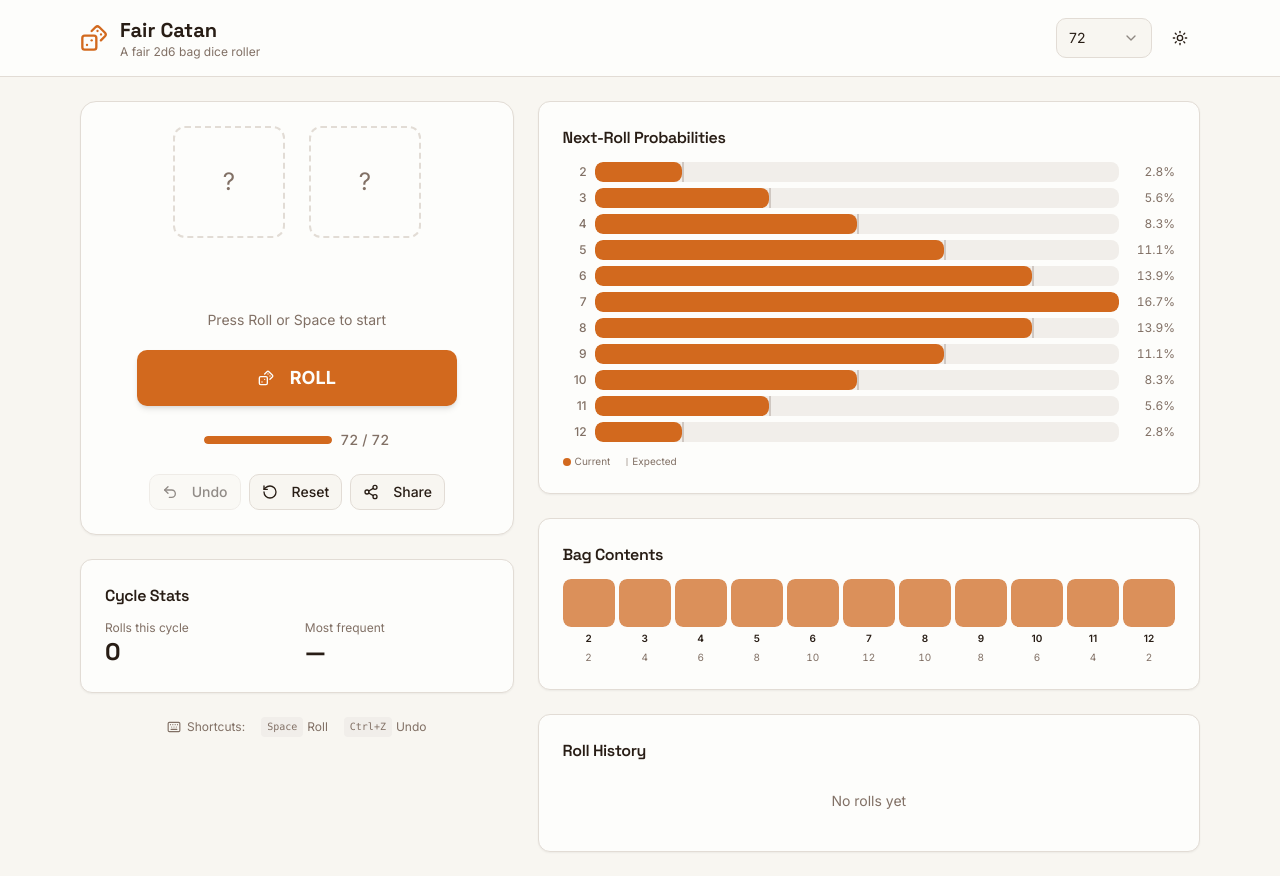
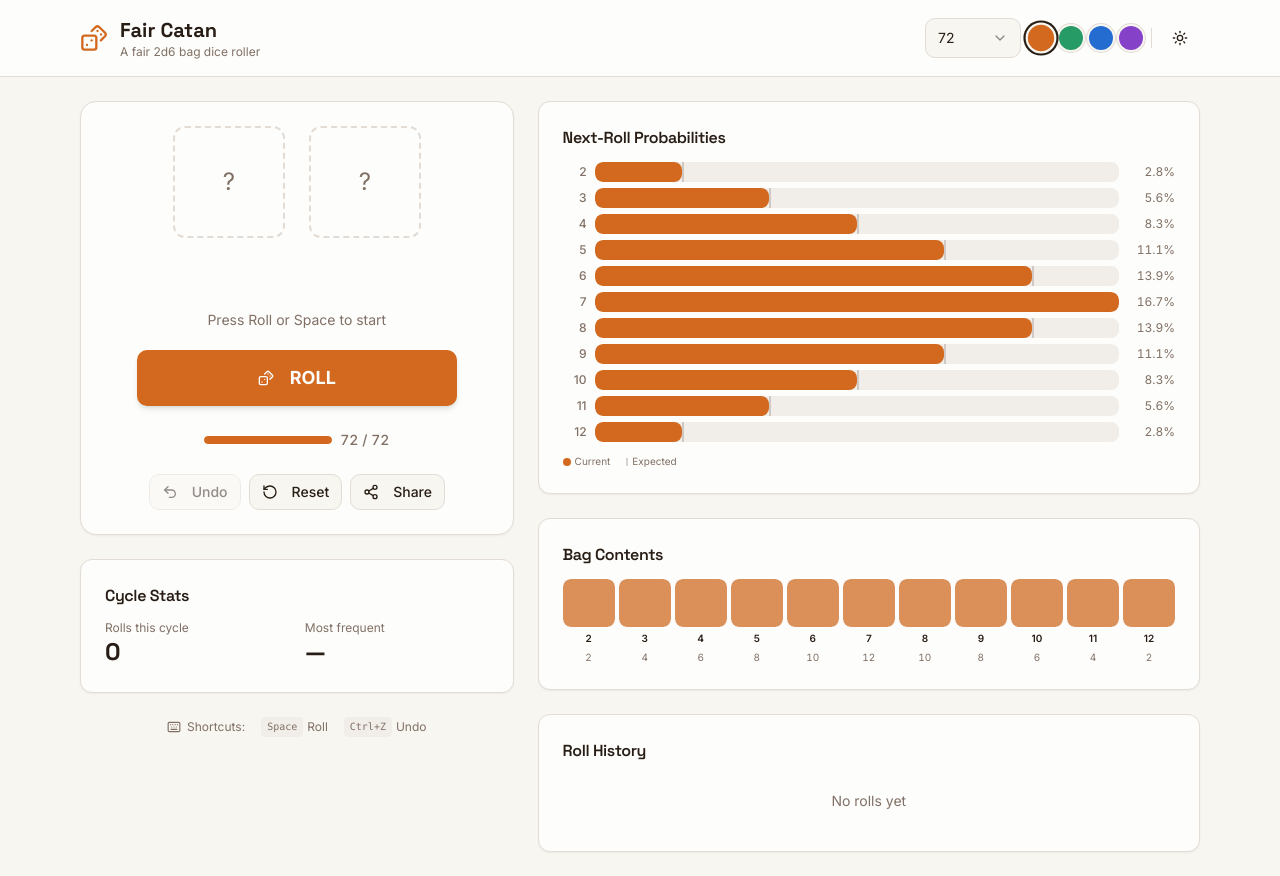
Before and after one commit to andresquin03/fair-catan-app, a Next.js app: page / in a window 1280 px wide. Built offline with nearby package versions, Linux system fonts and the light colour scheme.

Commit message:
feat: add accent color theme picker and overrides\n\nIntroduce accent theme classes and AccentPicker component for color selection.

```diff
--- a/app/globals.css
+++ b/app/globals.css
@@ -75,4 +75,64 @@ body {
   body {
     @apply bg-background text-foreground;
   }
+
+  /* ── Accent colour overrides ─────────────────────────────── */
+  /* Orange is the default — no extra class needed.            */
+
+  /* Green */
+  .accent-green {
+    --primary: 152 60% 38%;
+    --primary-foreground: 152 30% 97%;
+    --ring: 152 60% 38%;
+    --accent: 162 50% 44%;
+    --accent-foreground: 152 30% 97%;
+    --chart-1: 152 60% 38%;
+  }
+  .dark.accent-green,
+  .dark .accent-green {
+    --primary: 152 55% 50%;
+    --primary-foreground: 152 30% 8%;
+    --ring: 152 55% 50%;
+    --accent: 162 50% 52%;
+    --accent-foreground: 152 30% 8%;
+    --chart-1: 152 55% 50%;
+  }
+
+  /* Blue */
+  .accent-blue {
+    --primary: 215 70% 48%;
+    --primary-foreground: 215 30% 97%;
+    --ring: 215 70% 48%;
+    --accent: 205 65% 55%;
+    --accent-foreground: 215 30% 97%;
+    --chart-1: 215 70% 48%;
+  }
+  .dark.accent-blue,
+  .dark .accent-blue {
+    --primary: 215 70% 58%;
+    --primary-foreground: 215 30% 8%;
+    --ring: 215 70% 58%;
+    --accent: 205 65% 62%;
+    --accent-foreground: 215 30% 8%;
+    --chart-1: 215 70% 58%;
+  }
+
+  /* Violet */
+  .accent-violet {
+    --primary: 270 55% 52%;
+    --primary-foreground: 270 30% 97%;
+    --ring: 270 55% 52%;
+    --accent: 280 50% 58%;
+    --accent-foreground: 270 30% 97%;
+    --chart-1: 270 55% 52%;
+  }
+  .dark.accent-violet,
+  .dark .accent-violet {
+    --primary: 270 55% 62%;
+    --primary-foreground: 270 30% 8%;
+    --ring: 270 55% 62%;
+    --accent: 280 50% 65%;
+    --accent-foreground: 270 30% 8%;
+    --chart-1: 270 55% 62%;
+  }
 }
--- /dev/null
+++ b/components/fair-catan/accent-picker.tsx
@@ -0,0 +1,45 @@
+"use client"
+
+import { cn } from "@/lib/utils"
+
+export type AccentColor = "orange" | "green" | "blue" | "violet"
+
+interface AccentPickerProps {
+  value: AccentColor
+  onChange: (color: AccentColor) => void
+}
+
+const ACCENTS: { id: AccentColor; label: string; swatch: string }[] = [
+  { id: "orange", label: "Orange",  swatch: "bg-[hsl(25,75%,47%)] dark:bg-[hsl(30,80%,55%)]" },
+  { id: "green",  label: "Green",   swatch: "bg-[hsl(152,60%,38%)] dark:bg-[hsl(152,55%,50%)]" },
+  { id: "blue",   label: "Blue",    swatch: "bg-[hsl(215,70%,48%)] dark:bg-[hsl(215,70%,58%)]" },
+  { id: "violet", label: "Violet",  swatch: "bg-[hsl(270,55%,52%)] dark:bg-[hsl(270,55%,62%)]" },
+]
+
+export function AccentPicker({ value, onChange }: AccentPickerProps) {
+  return (
+    <div className="flex items-center gap-1.5" role="radiogroup" aria-label="Accent color">
+      {ACCENTS.map((accent) => {
+        const selected = value === accent.id
+        return (
+          <button
+            key={accent.id}
+            type="button"
+            role="radio"
+            aria-checked={selected}
+            aria-label={accent.label}
+            onClick={() => onChange(accent.id)}
+            className={cn(
+              "h-6 w-6 rounded-full transition-all",
+              "ring-offset-2 ring-offset-background",
+              accent.swatch,
+              selected
+                ? "ring-2 ring-foreground scale-110"
+                : "ring-1 ring-border hover:ring-foreground/50 hover:scale-105"
+            )}
+          />
+        )
+      })}
+    </div>
+  )
+}
--- a/components/fair-catan/fair-catan-game.tsx
+++ b/components/fair-catan/fair-catan-game.tsx
@@ -3,6 +3,7 @@
 import { useCallback, useEffect, useReducer, useRef, useState } from "react"
 import { toast } from "sonner"
 import { useTheme } from "next-themes"
+import { cn } from "@/lib/utils"
 import {
   Dices,
   Moon,
@@ -43,6 +44,7 @@ import { ProbabilityChart } from "./probability-chart"
 import { BagStatus } from "./bag-status"
 import { RollHistory } from "./roll-history"
 import { StatsCard } from "./stats-card"
+import { AccentPicker, type AccentColor } from "./accent-picker"
 
 import {
   type BagSize,
@@ -132,6 +134,7 @@ export function FairCatanGame() {
   const rollTimeoutRef = useRef<ReturnType<typeof setTimeout> | null>(null)
   const [showResetDialog, setShowResetDialog] = useState(false)
   const [pendingBagSize, setPendingBagSize] = useState<string | null>(null)
+  const [accentColor, setAccentColor] = useState<AccentColor>("orange")
 
   // Hydrate from localStorage on mount
   useEffect(() => {
@@ -143,7 +146,18 @@ export function FairCatanGame() {
         setCurrentRoll(saved.history[saved.history.length - 1])
       }
     }
+    // Restore accent color
+    const savedAccent = localStorage.getItem("fair-catan-accent") as AccentColor | null
+    if (savedAccent && ["orange", "green", "blue", "violet"].includes(savedAccent)) {
+      setAccentColor(savedAccent)
+    }
     setHydrated(true)
+  }, [])
+
+  // Persist accent color changes
+  const handleAccentChange = useCallback((color: AccentColor) => {
+    setAccentColor(color)
+    try { localStorage.setItem("fair-catan-accent", color) } catch {}
   }, [])
 
   // Persist state changes to localStorage
@@ -302,7 +316,7 @@ export function FairCatanGame() {
 
   return (
     <TooltipProvider>
-      <div className="min-h-screen bg-background">
+      <div className={cn("min-h-screen bg-background", accentColor !== "orange" && `accent-${accentColor}`)}>
         {/* Header */}
         <header className="border-b border-border bg-card">
           <div className="mx-auto flex max-w-6xl items-center justify-between px-4 py-4">
@@ -331,6 +345,10 @@ export function FairCatanGame() {
                   <SelectItem value="144">144</SelectItem>
                 </SelectContent>
               </Select>
+              <div className="hidden items-center gap-1 sm:flex" aria-label="Accent color">
+                <AccentPicker value={accentColor} onChange={handleAccentChange} />
+              </div>
+              <div className="h-5 w-px bg-border hidden sm:block" role="separator" />
               <Tooltip>
                 <TooltipTrigger asChild>
                   <Button
```
